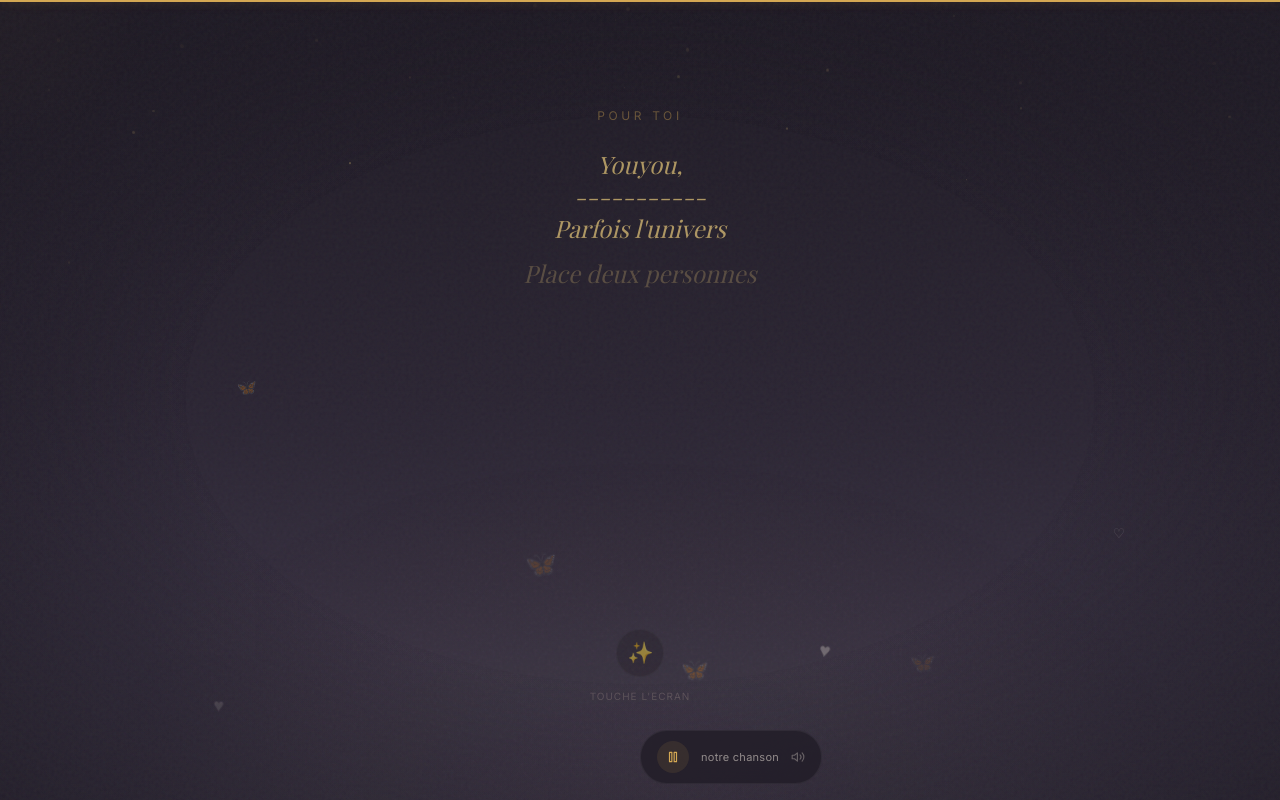
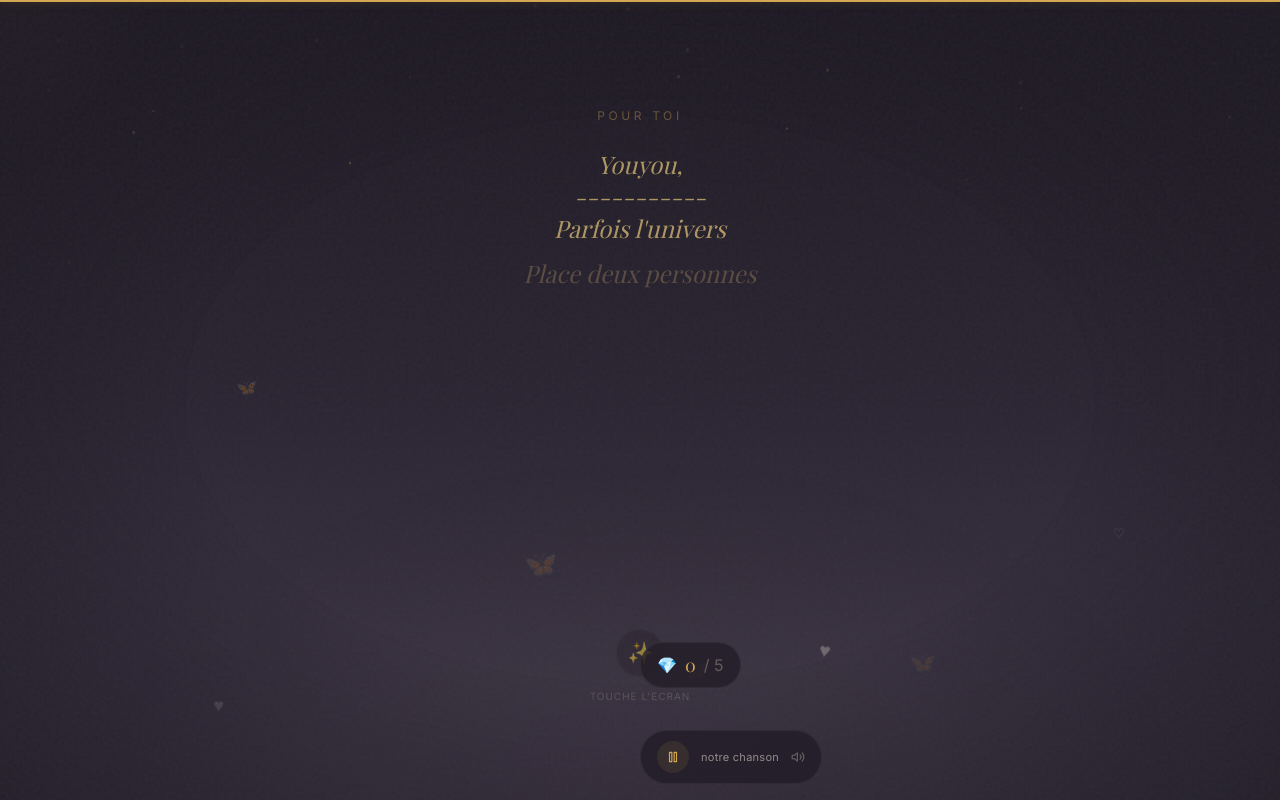
Before and after one commit to MattiaPARRINELLO/Youna-Anniv, a React (Vite) app: page / in a window 1280 px wide. Built offline with nearby package versions, Linux system fonts and the light colour scheme; a web font is replaced by a local one.

Commit message:
feat: add GemCounter floating pill showing gem progress

```diff
--- a/src/App.tsx
+++ b/src/App.tsx
@@ -15,6 +15,7 @@ import { OpenWhenHub } from "./components/openwhen/OpenWhenHub";
 import { CounterSection } from "./components/counter/CounterSection";
 import { MusicPlayer } from "./components/music/MusicPlayer";
 import { EasterEggs } from "./components/secrets/EasterEggs";
+import { GemCounter } from "./components/secrets/GemCounter";
 import { LockScreen } from "./components/lock/LockScreen";
 import config from "./config.json";
 
@@ -128,6 +129,7 @@ export default function App() {
             </AnimatePresence>
 
             <MusicPlayer />
+            <GemCounter />
             <EasterEggs />
           </div>
         </SecretProvider>
--- /dev/null
+++ b/src/components/secrets/GemCounter.tsx
@@ -0,0 +1,44 @@
+import { useState, useEffect } from 'react';
+import { motion, AnimatePresence } from 'framer-motion';
+import { useSecrets } from '../../context/SecretContext';
+
+export function GemCounter() {
+  const { getFoundCount } = useSecrets();
+  const found = getFoundCount();
+  const [visible, setVisible] = useState(false);
+  const [lastFound, setLastFound] = useState(found);
+
+  useEffect(() => {
+    if (found > lastFound) {
+      setVisible(true);
+      setLastFound(found);
+      const hide = setTimeout(() => setVisible(false), 5000);
+      return () => clearTimeout(hide);
+    }
+  }, [found, lastFound]);
+
+  useEffect(() => {
+    const show = () => setVisible(true);
+    window.addEventListener('scroll', show, { once: true });
+    setTimeout(show, 8000);
+    return () => window.removeEventListener('scroll', show);
+  }, []);
+
+  return (
+    <AnimatePresence>
+      {visible && (
+        <motion.div
+          className="fixed bottom-28 left-1/2 -translate-x-1/2 z-[155] glass rounded-full px-4 py-2 flex items-center gap-2"
+          initial={{ opacity: 0, y: 20 }}
+          animate={{ opacity: 1, y: 0 }}
+          exit={{ opacity: 0, y: 20 }}
+          transition={{ duration: 0.4 }}
+        >
+          <span className="text-base">💎</span>
+          <span className="text-gold font-serif text-lg">{found}</span>
+          <span className="text-cream-dark/30">/ 5</span>
+        </motion.div>
+      )}
+    </AnimatePresence>
+  );
+}
```
